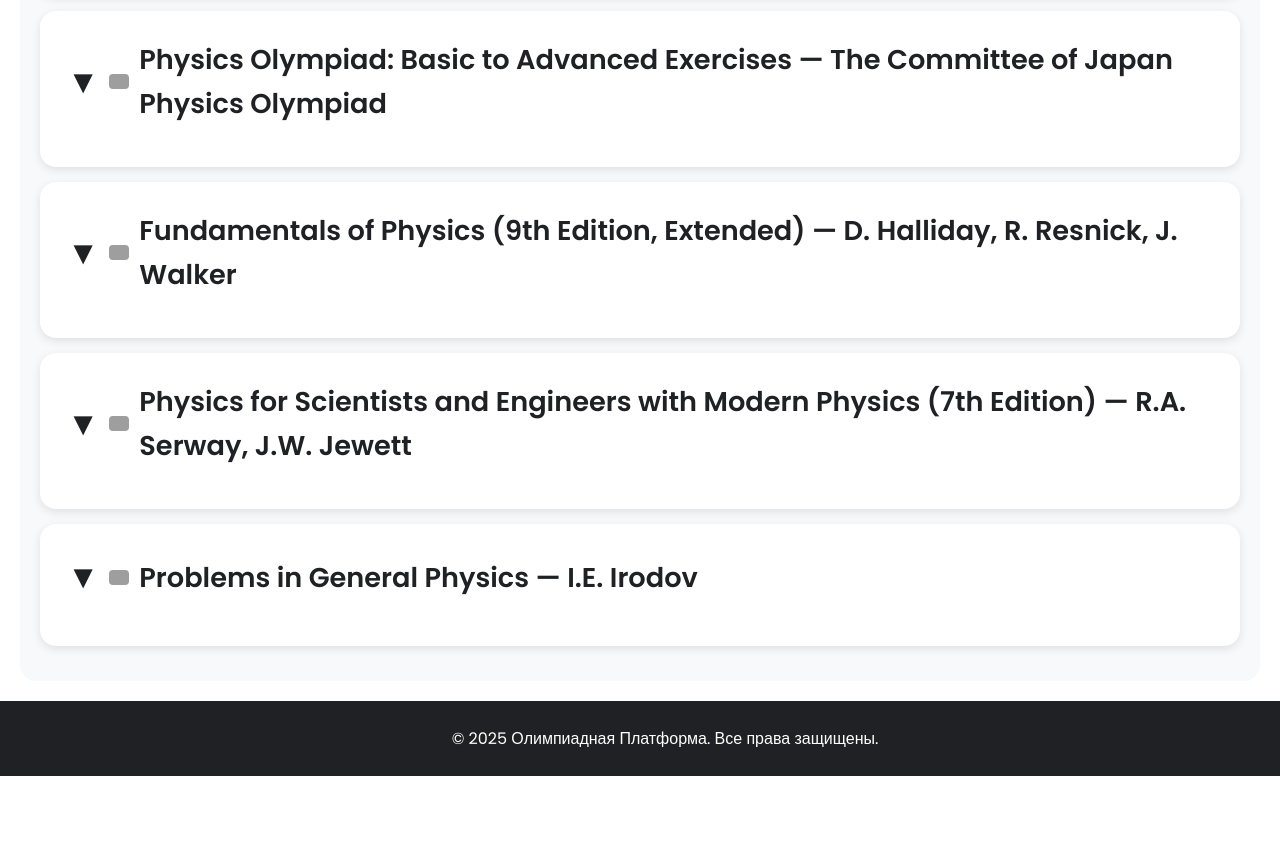
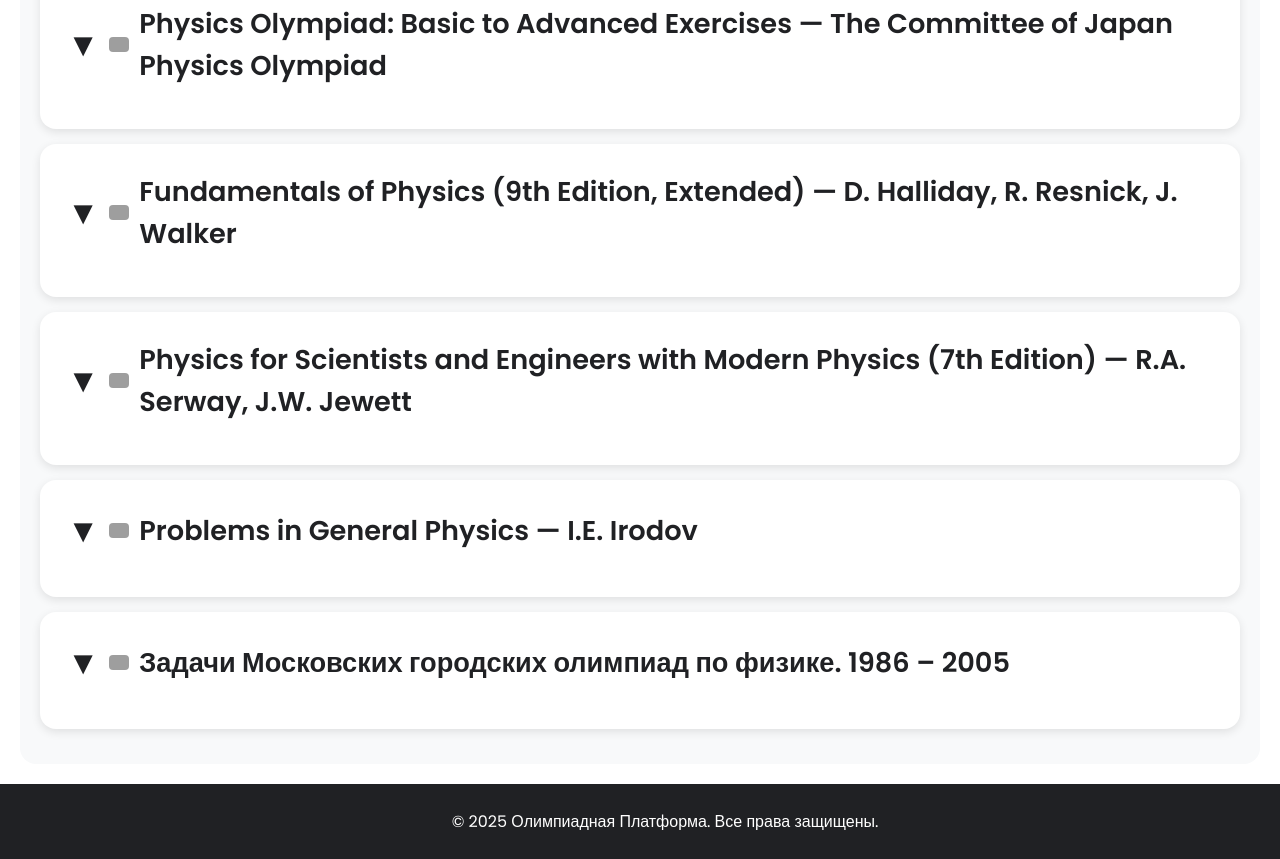
Before and after one commit to aylinmuzaffarli/Atomaroid, a plain HTML site: page books.html in a window 1280 px wide. Shown: the part 1267-2126 px from the top of the page. Before the commit the page ends 2043 px from the top, so only its background shows below. Drawn offline with nearby package versions, Linux system fonts and the light colour scheme; grey boxes are pictures that could not be loaded.

Commit message:
Update books.html

```diff
--- a/books.html
+++ b/books.html
@@ -15,7 +15,7 @@
             padding: 0;
             background: #ffffff;
             color: #202124;
-            line-height: 1.6;
+            Khuynh hướng: 1.6;
             min-height: 100vh;
             display: flex;
             flex-direction: column;
@@ -488,6 +488,18 @@
                     <a href="https://ia800608.us.archive.org/19/items/IrodovProblemsInGeneralPhysics/Irodov-Problems_in_General_Physics.pdf" class="download-button" target="_blank">Скачать</a>
                 </div>
             </div>
+            <div class="book-card">
+                <h3>
+                    <span class="toggle-icon">▼</span>
+                    <img src="https://i.imgur.com/Q4eWQDC.png" alt="Задачи Московских городских олимпиад по физике. 1986 – 2005" class="small-cover">
+                    Задачи Московских городских олимпиад по физике. 1986 – 2005
+                </h3>
+                <div class="book-details">
+                    <img src="https://i.imgur.com/Q4eWQDC.png" alt="Задачи Московских городских олимпиад по физике. 1986 – 2005">
+                    <p>Задачи Московских городских олимпиад по физике. 1986 – 2005</p>
+                    <a href="https://drive.google.com/file/d/1Yr72eHdiTtAT1w10g4v08NI-kvM-1xfE/view" class="download-button" target="_blank">Скачать</a>
+                </div>
+            </div>
         </div>
     </div>
     <footer>
@@ -572,6 +584,13 @@
                 grade: 'Advanced',
                 language: 'Английский',
                 element: document.querySelectorAll('.book-card')[10]
+            },
+            {
+                id: 'book12',
+                title: 'Задачи Московских городских олимпиад по физике. 1986 – 2005',
+                grade: 'Advanced',
+                language: 'Русский',
+                element: document.querySelectorAll('.book-card')[11]
             }
         ];
 
```
